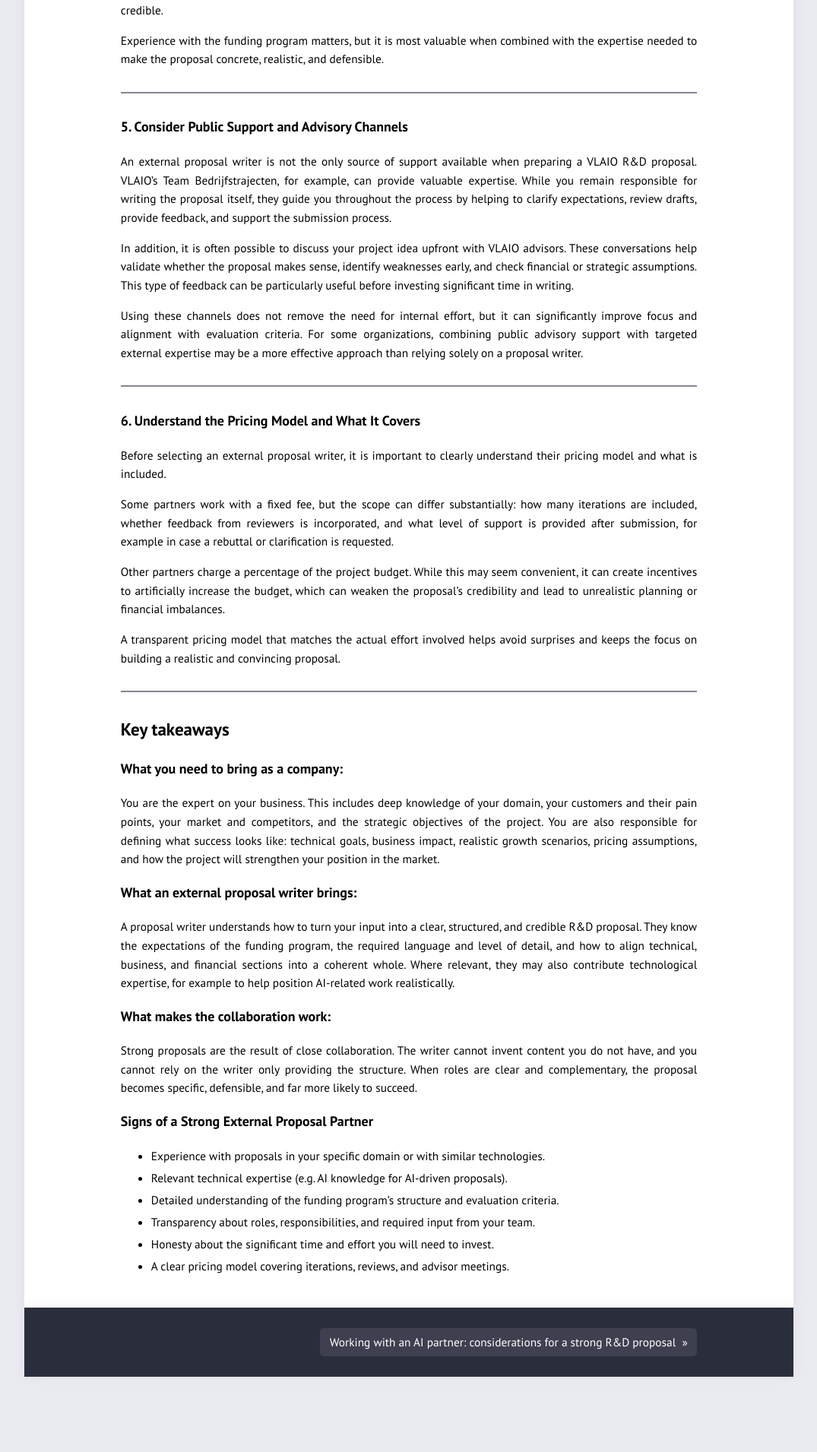
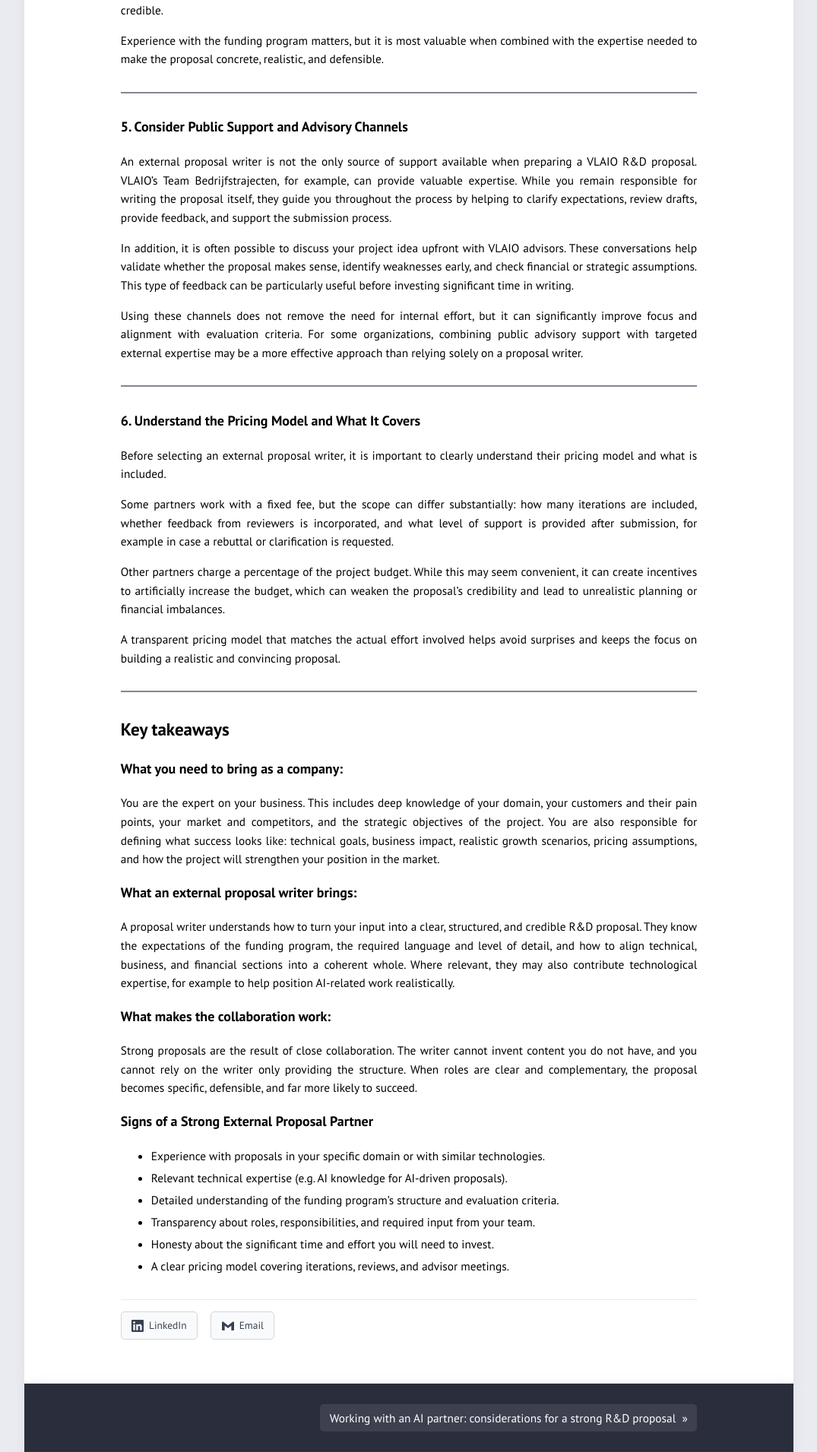
Before and after one commit to tomtourwe/tomtourwe.github.io, a Jekyll site: the page built from _posts/2025-12-30-working-with-a-proposal-writer.md, in a window 1280 px wide. Shown: the part 2403-4314 px from the top of the page at 76% size, without its empty margins (102-1177 px from the left). Built offline with Jekyll 4.4.1, drawn with Linux system fonts in a browser that asks for light colours; comment, search, counter and statistics services are not loaded; before the commit the page ends 4215 px from its top, so only the background shows below that.

Commit message:
Added sharing buttons

```diff
--- a/_includes/head.html
+++ b/_includes/head.html
@@ -8,6 +8,13 @@
     <meta name="author" content="{{ page.author | default: site.author | escape }}">
     <meta name="generator" content="Jekyll v{{ jekyll.version }}">
     <link rel="canonical" href="{{ page.url | absolute_url }}">
+
+    <meta property="og:title" content="{{ page.title }}" />
+    <meta property="og:description" content="{{ page.excerpt | strip_html | strip_newlines }}" />
+    <meta property="og:url" content="{{ page.url | absolute_url }}" />
+    <meta property="og:type" content="article" />
+    <meta property="og:image" content="{{ site.url }}/assets/images/site.png" />
+
     {%- if site.show_minimal -%}
     <link rel="stylesheet" href="{{ "/assets/css/minimal.css" | relative_url }}">
     {%- elsif site.show_frame -%}
@@ -16,6 +23,7 @@
     <link rel="stylesheet" href="{{ "/assets/css/index.css" | relative_url }}">
     {%- endif -%}
     <link rel="stylesheet" href="{{ "/assets/PT-Sans/index.css" | relative_url }}">
+    <link rel="stylesheet" href="{{ "/assets/css/sharing.css" | relative_url }}">
     {%- if site.plugins contains "jekyll-feed" -%}
     <link rel="alternate" href="{{ site.feed.path | default: "/feed.xml" | relative_url }}" type="application/atom+xml" title="{{ site.title }}">
     {%- endif -%}
--- /dev/null
+++ b/_includes/sharing.html
@@ -0,0 +1,42 @@
+{% assign post_url = include.post.url | absolute_url %}
+
+{% capture email_subject %}
+Check out this article: {{ include.post.title }}
+{% endcapture %}
+
+{% capture email_body %}
+I thought you might find this interesting:
+
+{{ include.post.title }}
+{{ post_url }}
+{% endcapture %}
+
+<div class="sharing-buttons">
+    <a
+        href="https://www.linkedin.com/sharing/share-offsite/?url={{ post_url | url_encode }}"
+        target="_blank"
+        rel="noopener noreferrer"
+        class="share-button linkedin"
+        title="Share on LinkedIn"
+    >
+        <svg width="16" height="16" viewBox="0 0 24 24" fill="currentColor">
+            <path
+                d="M20.447 20.452h-3.554v-5.569c0-1.328-.027-3.037-1.852-3.037-1.853 0-2.136 1.445-2.136 2.939v5.667H9.351V9h3.414v1.561h.046c.477-.9 1.637-1.85 3.37-1.85 3.601 0 4.267 2.37 4.267 5.455v6.286zM5.337 7.433a2.062 2.062 0 01-2.063-2.065 2.064 2.064 0 112.063 2.065zm1.782 13.019H3.555V9h3.564v11.452zM22.225 0H1.771C.792 0 0 .774 0 1.729v20.542C0 23.227.792 24 1.771 24h20.451C23.2 24 24 23.227 24 22.271V1.729C24 .774 23.2 0 22.222 0h.003z"
+            />
+        </svg>
+        LinkedIn
+    </a>
+
+    <a
+        href="mailto:?subject={{ email_subject | strip | url_encode | replace: '+', '%20' }}&body={{ email_body | url_encode | replace: '+', '%20' }}"
+        class="share-button email"
+        title="Share via Email"
+    >
+        <svg width="16" height="16" viewBox="0 0 24 24" fill="currentColor">
+            <path
+                d="M24 5.457v13.909c0 .904-.732 1.636-1.636 1.636h-3.819V11.73L12 16.64l-6.545-4.91v9.273H1.636A1.636 1.636 0 0 1 0 19.366V5.457c0-.904.732-1.636 1.636-1.636h.91L12 11.39l9.454-7.568h.91c.904 0 1.636.732 1.636 1.636z"
+            />
+        </svg>
+        Email
+    </a>
+</div>
--- a/_layouts/post.html
+++ b/_layouts/post.html
@@ -5,6 +5,9 @@ layout: default
 <article>
   {% include meta.html post=page %}
   {{ content }}
+
+  {% include sharing.html post=page %}
+
   {% if site.comments.isso_domain or site.comments.disqus_shortname %}
     <hr>
     {% if site.comments.isso_domain %}<div id="isso-thread"></div>{% endif %}
--- /dev/null
+++ b/assets/css/sharing.sass
@@ -0,0 +1,51 @@
+---
+---
+
+.sharing-buttons
+  margin: 2em 0
+  padding-top: 1em
+  border-top: 1px solid #e5e7eb
+
+  .share-button
+    display: inline-flex
+    align-items: center
+    gap: 0.5em
+    margin-right: 1em
+    padding: 0.5em 1em
+    border: 1px solid #d1d5db
+    border-radius: 0.375em
+    background: #f9fafb
+    color: #374151
+    text-decoration: none
+    font-size: 0.875em
+    font-weight: 500
+    transition: all 0.2s ease
+
+    &:hover
+      background: #f3f4f6
+      border-color: #9ca3af
+      text-decoration: none
+      color: #111827
+
+    &.linkedin:hover
+      background: #0077b5
+      border-color: #0077b5
+      color: white
+
+    &.email:hover
+      background: #6b7280
+      border-color: #6b7280
+      color: white
+
+    svg
+      width: 16px
+      height: 16px
+      fill: currentColor
+
+@media (max-width: 640px)
+  .sharing-buttons
+    .share-button
+      display: block
+      margin-bottom: 0.5em
+      margin-right: 0
+      text-align: center
```
Also changed, not shown: assets/images/site.png (added).
